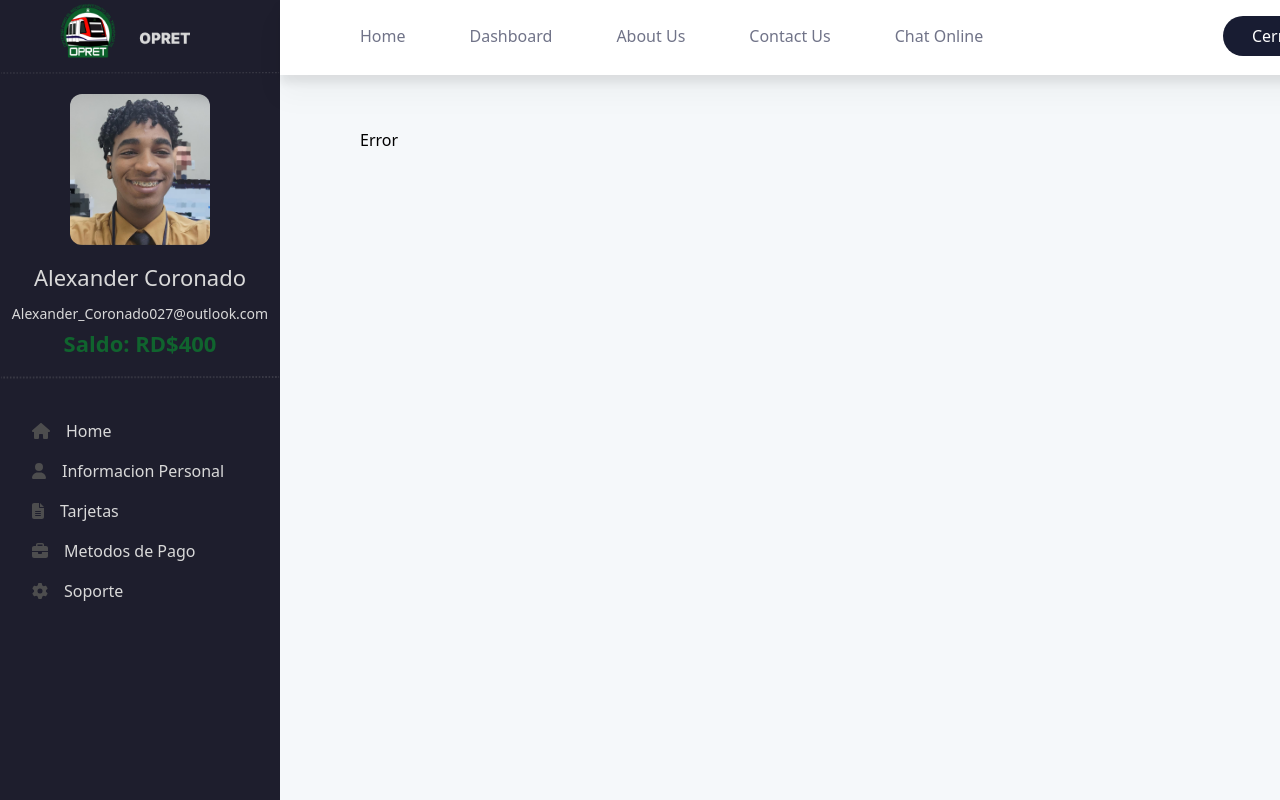
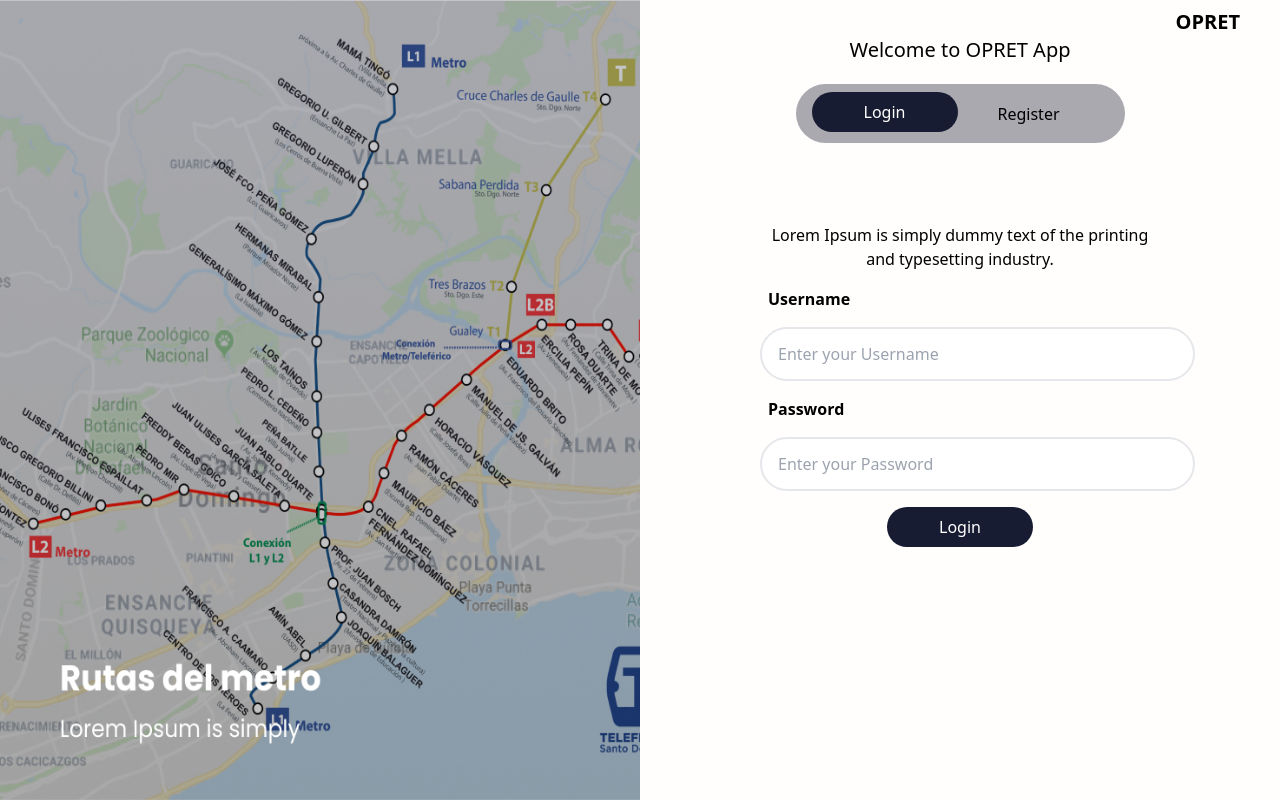
Before and after one commit to Adriel-dz11/MetroCardSD, a React (Create React App) app: page /login in a window 1280 px wide. Built offline with nearby package versions, Linux system fonts and the light colour scheme.

Commit message:
Login and Register working fine

```diff
--- a/package.json
+++ b/package.json
@@ -10,6 +10,7 @@
     "@testing-library/jest-dom": "^5.16.5",
     "@testing-library/react": "^13.4.0",
     "@testing-library/user-event": "^13.5.0",
+    "axios": "^1.3.5",
     "fortawesome": "^0.0.1-security",
     "react": "^18.2.0",
     "react-dom": "^18.2.0",
--- a/src/Components/HomeLogic.jsx
+++ /dev/null
@@ -1,7 +0,0 @@
-import React from 'react'
-
-export const HomeLogic = () => {
-  return (
-    <div>HomeLogic</div>
-  )
-}
--- /dev/null
+++ b/src/Components/Login/useLogin.js
@@ -0,0 +1,83 @@
+//libs
+import { useState, useEffect, useRef, useCallback } from 'react';
+import { useNavigate, useOutletContext } from "react-router-dom";
+//action
+import { useLoading } from "../../hooks/useLoading";
+import { useDispatch } from 'react-redux';
+import {setIsAuthenticated }from '../../Redux/generalStateSlice'
+import http from '../../services/httpAxios';
+
+const useLogin = () => {
+    const navigate = useNavigate();
+    const context = useOutletContext()
+    const AuthenticationDispatch = useDispatch()
+    const { setLoading } = useLoading()
+    const [password, setPassword] = useState("");
+    const [user, setUser] = useState("");
+    const [isValid, setisValid] = useState(true);
+    const [validationMessage, setvalidationMessage] = useState("");
+    const [trackId, setTrackId] = useState();
+
+    useEffect(() => {
+        setLoading(false)
+    }, []);
+    const getId = (event) => {
+
+    }
+
+    const validateLogin = async (event, usuario, pass) => {
+        setLoading(true);
+        const input = {
+            user: usuario,
+            password: pass
+        }
+        let response = await http.post("user/login", input).catch(error => {
+            setLoading(false)
+            context.openPopupWithMessage('Lo sentimos su solicitud no ha podido ser procesada')
+        })
+        const { message, result, success } = response.data;
+        if (success == true) {
+            navigate("/Home");
+            AuthenticationDispatch(setIsAuthenticated(true))
+            console.log("Ha iniciado sesion correctamente")
+        } else {
+            console.log("Clave o usuario incorrectos")
+        }
+        setisValid(false);
+        setLoading(false);
+    }
+
+    const registerUser = async (event, name, mail, tel,usuario, pass) =>{
+        setLoading(true);
+        const input = {
+            name: name,
+            mail: mail,
+            cell: tel,
+            user: usuario,
+            password: pass
+        }
+        let response = await http.post("user/register", input).catch(error => {
+            setLoading(false)
+            context.openPopupWithMessage('Lo sentimos su solicitud no ha podido ser procesada')
+        })
+        const { message, result, success } = response.data;
+        if (success == true) {
+            //Poner popup de informacion y un loop de carga
+            navigate("/Home");
+            AuthenticationDispatch(setIsAuthenticated(true))
+            console.log("Ha iniciado sesion correctamente")
+        } else {
+            console.log("Clave o usuario incorrectos")
+        }
+        setisValid(false);
+        setLoading(false);
+    }
+
+    const CloseSession = () =>{
+        AuthenticationDispatch(setIsAuthenticated(false))
+    }
+
+
+    return { validateLogin, getId, CloseSession, registerUser, password, user, isValid, validationMessage }
+}
+export default useLogin;
--- a/src/Components/LoginLogic.jsx
+++ /dev/null
@@ -1,7 +0,0 @@
-import React from 'react'
-
-export const LoginLogic = () => {
-  return (
-    <div>LoginLogic</div>
-  )
-}
--- a/src/Layout/Header.jsx
+++ b/src/Layout/Header.jsx
@@ -2,8 +2,12 @@ import React from 'react'
 import { NavLink, Link, Navigate } from 'react-router-dom'
 import { FontAwesomeIcon } from '@fortawesome/react-fontawesome'
 import { faHome, faUser, faFileAlt, faBriefcase, faCog } from '@fortawesome/free-solid-svg-icons'
+import useLogin from "../Components/Login/useLogin";
 
 export const Header = () => {
+
+  const { CloseSession} = useLogin()
+
   return (
     <section>
         <div className='w-full ml-[280px] h-[75px] bg-white drop-shadow-xl fixed flex'>
@@ -55,7 +59,7 @@ export const Header = () => {
                 </NavLink>
             </nav>
 
-            <button className='w-[166px] h-[40px] bg-[#181C32] mt-4 ml-60 2xl:ml-100 text-[#FFFFFF] rounded-[25px]'>Cerrar Session</button>
+            <button onClick={CloseSession} className='w-[166px] h-[40px] bg-[#181C32] mt-4 ml-60 2xl:ml-100 text-[#FFFFFF] rounded-[25px]'>Cerrar Session</button>
         </div>
     </section>
   )
--- a/src/Pages/Login.jsx
+++ b/src/Pages/Login.jsx
@@ -1,22 +1,36 @@
 import React, { useState } from 'react'
 import line1 from '../Assets/Img/Line1.png'
 import mapmetro from '../Assets/Img/map.png'
-import { useSelector } from "react-redux";
+import useLogin from "../Components/Login/useLogin";
 
 export const Login = () => {
 
+  const { validateLogin, registerUser, getId, password, user, isValid, validationMessage, isButtonEnable} = useLogin()
   const [button, setButton] = useState(false)
 
   const ActivateButton = () =>{
     setButton(!button);
   }
 
-  const Register = () =>{
+  const Register = (e) =>{
+    e.preventDefault();
+    let target = e.target;
 
+    let name = target.name.value;
+    let mail = target.mail.value;
+    let tel= target.cellphone.value;
+    let usuario = target.user.value;
+    let pass = target.password.value;
+
+    registerUser(e,name,mail,tel,usuario,pass)
   }
 
-  const Login = ()=>{
-
+  const Login = (e)=>{
+    e.preventDefault();
+    let target = e.target;
+    let usuario = target.user.value;
+    let pass = target.password.value;
+    validateLogin(e,usuario,pass)
   }
 
   return (
@@ -38,28 +52,28 @@ export const Login = () => {
            </div>
           {button ?
           <>
-              <form className='mt-6 max-w-[400px] mx-auto space-y-2'>
+              <form className='mt-6 max-w-[400px] mx-auto space-y-2' onSubmit={Register}>
                 <h1 className=''>Lorem Ipsum is simply dummy text of the printing and typesetting industry.</h1>
                 <h1 className='text-left mt-4 ml-2 mb-2 font-bold '>Nombre</h1>
-                <input tpye="text" placeholder='Enter your Name' className='border-2 border[#181C32] rounded-[40px] w-[435px] h-[44px] pl-4'/>
+                <input tpye="text" name="name" placeholder='Enter your Name' className='border-2 border[#181C32] rounded-[40px] w-[435px] h-[44px] pl-4'/>
                 <h1 className='text-left ml-2 mb-2 font-bold '>Mail</h1>
-                <input tpye="text" placeholder='Enter your Email Address' className='border-2 border[#181C32] rounded-[40px] w-[435px] h-[44px] pl-4'/>
+                <input tpye="text" name="mail" placeholder='Enter your Email Address' className='border-2 border[#181C32] rounded-[40px] w-[435px] h-[44px] pl-4'/>
                 <h1 className='text-left ml-2 mb-2 font-bold '>Cellphone</h1>
-                <input tpye="text" placeholder='Enter your Cellphone' className='border-2 border[#181C32] rounded-[40px] w-[435px] h-[44px] pl-4'/>
+                <input tpye="text" name="cellphone" placeholder='Enter your Cellphone' className='border-2 border[#181C32] rounded-[40px] w-[435px] h-[44px] pl-4'/>
                 <h1 className='text-left ml-2 mb-2 font-bold '>Username</h1>
-                <input tpye="text" placeholder='Enter your Username' className='border-2 border[#181C32] rounded-[40px] w-[435px] h-[44px] pl-4'/>
+                <input tpye="text" name="user" placeholder='Enter your Username' className='border-2 border[#181C32] rounded-[40px] w-[435px] h-[44px] pl-4'/>
                 <h1 className='text-left ml-2 mb-2 font-bold '>Password</h1>
-                <input tpye="text" placeholder='Enter your Password' className='border-2 border[#181C32] rounded-[40px] w-[435px] h-[44px] pl-4'/>
-                <input type="submit" value='Register' className='w-[146px] h-[40px] bg-[#181C32] text-white rounded-[33px] cursor-pointer'/>
+                <input tpye="text" name="password" placeholder='Enter your Password' className='border-2 border[#181C32] rounded-[40px] w-[435px] h-[44px] pl-4'/>
+                <input  type="submit" value='Register' className='w-[146px] h-[40px] bg-[#181C32] text-white rounded-[33px] cursor-pointer'/>
             </form>
             </>
             :
-            <form className='mt-20 max-w-[400px] mx-auto space-y-4'>
+            <form className='mt-20 max-w-[400px] mx-auto space-y-4' onSubmit={Login}>
             <h1 className=''>Lorem Ipsum is simply dummy text of the printing and typesetting industry.</h1>
             <h1 className='text-left ml-2 mb-2 font-bold '>Username</h1>
-            <input tpye="text" placeholder='Enter your Username' className='border-2 border[#181C32] rounded-[40px] w-[435px] h-[54px] pl-4'/>
+            <input tpye="text" name='user' placeholder='Enter your Username' className='border-2 border[#181C32] rounded-[40px] w-[435px] h-[54px] pl-4'/>
             <h1 className='text-left ml-2 mb-2 font-bold '>Password</h1>
-            <input tpye="text" placeholder='Enter your Password' className='border-2 border[#181C32] rounded-[40px] w-[435px] h-[54px] pl-4'/>
+            <input tpye="text" name='password' placeholder='Enter your Password' className='border-2 border[#181C32] rounded-[40px] w-[435px] h-[54px] pl-4'/>
             <input type="submit" value='Login' className='w-[146px] h-[40px] bg-[#181C32] text-white rounded-[33px] cursor-pointer'/>
         </form>
         }
--- a/src/Routes/Route.jsx
+++ b/src/Routes/Route.jsx
@@ -8,13 +8,16 @@ import { Error } from '../Pages/Error'
 import { Home } from '../Pages/Home'
 import { Login } from '../Pages/Login'
 import { Payments } from '../Pages/Payments'
+import { useDispatch, useSelector } from "react-redux";
 
 export const Route = () => {
 
-  const [login, setLogin] = useState(true)
+  const [login, setLogin] = useState(false)
+
+  const isAuthenticated = useSelector(state => state.generalState.isAuthenticated);
   return (
     < BrowserRouter >
-      {login ?
+      {isAuthenticated ?
       <>
         <div className='menu'>
           <SideBar />
--- /dev/null
+++ b/src/hooks/useLoading.jsx
@@ -0,0 +1,15 @@
+
+//libs
+import { useDispatch } from 'react-redux'
+//action
+import { loadingHandler } from '../Redux/generalStateSlice';
+
+export function useLoading (){
+    const loadingDispatch = useDispatch()
+
+    const setLoading = (value)=>{
+        loadingDispatch(loadingHandler(value))
+    }
+
+    return{setLoading}
+}
--- a/src/index.js
+++ b/src/index.js
@@ -3,11 +3,15 @@ import ReactDOM from 'react-dom/client';
 import './index.css';
 import App from './App';
 import reportWebVitals from './reportWebVitals';
+import { store } from './Redux/store';
+import { Provider } from 'react-redux';
 
 const root = ReactDOM.createRoot(document.getElementById('root'));
 root.render(
   <React.StrictMode>
-    <App />
+    <Provider store={store}>
+      <App/>
+    </Provider>
   </React.StrictMode>
 );
 
--- /dev/null
+++ b/src/services/httpAxios.js
@@ -0,0 +1,8 @@
+import axios from "axios";
+const qs = require('qs');
+
+const remoteServiceBaseUrl = "https://localhost:7028/";
+const http = axios.create({ baseURL: remoteServiceBaseUrl, timeout: 35000, paramsSerializer: function (params) { return qs.stringify(params, { encode: false }) } });
+
+
+export default http;
```
Also changed, not shown: src/Redux/generalStateSlice.js (+2 -21 lines), src/hooks/Session.jsx (renamed from src/Custom/Session.jsx), 1 other file (tests, documents, lock files or other folders).
